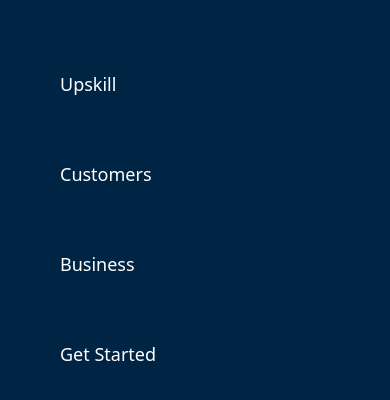
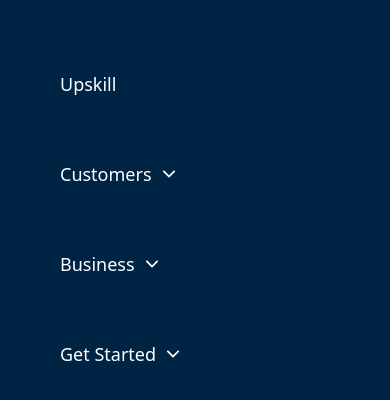
Before and after one commit to Sikal10/cardtonic-clone, a React (Create React App) app: page / in a window 390 px wide. Both pictures are taken after a click on the button 346 px from the left and 76 px from the top of the page. Shown: the part 164-564 px from the top of the page. Built offline with nearby package versions, Linux system fonts and the light colour scheme.

Commit message:
Code Refactoring

```diff
--- a/src/App.css
+++ b/src/App.css
@@ -133,7 +133,7 @@
     position: fixed;
     width: 20px;
     height: 20px;
-    top: 5%;
+    top: 6.3%;
     right: 8.5%;
     border-radius: 50%;
     z-index: 10;
--- a/src/App.js
+++ b/src/App.js
@@ -9,6 +9,7 @@ function App() {
     useEffect(() => {
         boot();
     }, [boot]);
+
     return (
         <div>
             <Home/>
--- a/src/components/Header.jsx
+++ b/src/components/Header.jsx
@@ -1,32 +1,17 @@
 import logo from "../assets/images/logo.svg";
-import React, {useState} from "react";
 import DesktopNavigation from "./DesktopNavigation";
 import MobileNavigation from "./MobileNavigation";
 
 const Header = () => {
 
-    /** framer motion styling */
-    const boxVariant = {
-        open: {
-            scale: 0,
-            scale: 100
-        },
-        close: {
-            scale: 100,
-            scale: 0
-        }
-    }
-
     return (
         <header className={""}>
             <div className={"flex w-[90%] mt-[40px] justify-between md:w-[70%] mx-auto md:mt-[60px]"}>
-                <div className={""}>
-                    <img src={logo} alt=""/>
-                </div>
+                <img src={logo} alt=""/>
 
-                <DesktopNavigation />
+                <DesktopNavigation/>
 
-                <MobileNavigation boxVariant={boxVariant} />
+                <MobileNavigation/>
             </div>
         </header>
     );
--- a/src/components/MobileNavigation.jsx
+++ b/src/components/MobileNavigation.jsx
@@ -1,14 +1,26 @@
 import React, {useEffect, useState} from 'react';
 import {Twirl as Hamburger} from "hamburger-react";
 import {AnimatePresence, motion} from "framer-motion";
+import {IoChevronDownSharp} from "react-icons/io5";
 
-const MobileNavigation = ({boxVariant}) => {
-    const [isFirstMobileButtonClicked, setIsFirstMobileButtonClicked] = useState(false);
-    const [isSecondMobileButtonClicked, setIsSecondMobileButtonClicked] = useState(false);
-    const [isThirdMobileButtonClicked, setIsThirdMobileButtonClicked] = useState(false);
-
+const MobileNavigation = () => {
     const [isMobile, setIsMobile] = useState(false);
 
+    const [isFirstButtonClicked, setIsFirstButtonClicked] = useState(false);
+    const [isSecondButtonClicked, setIsSecondButtonClicked] = useState(false);
+    const [isThirdButtonClicked, setIsThirdButtonClicked] = useState(false);
+
+    /** framer motion styling */
+    const boxVariant = {
+        open: {
+            scale: 100
+        },
+        close: {
+            scale: 0
+        }
+    }
+
+    /** add and remove the overlay class in the body.*/
     useEffect(() => {
         if (isMobile) {
             document.body.classList.add("overlay");
@@ -17,63 +29,103 @@ const MobileNavigation = ({boxVariant}) => {
         }
     }, [isMobile])
 
+    const handleDropdownToggle = (boxNumber) => {
+        switch (boxNumber) {
+            case "first":
+                setIsFirstButtonClicked(!isFirstButtonClicked);
+                setIsSecondButtonClicked(false);
+                setIsThirdButtonClicked(false);
+                break;
+            case "second":
+                setIsFirstButtonClicked(false);
+                setIsSecondButtonClicked(!isSecondButtonClicked);
+                setIsThirdButtonClicked(false);
+                break;
+            case "third":
+                setIsFirstButtonClicked(false);
+                setIsSecondButtonClicked(false);
+                setIsThirdButtonClicked(!isThirdButtonClicked);
+                break;
+            default:
+                setIsFirstButtonClicked(false);
+                setIsSecondButtonClicked(false);
+                setIsThirdButtonClicked(false);
+        }
+
+    }
+
     return (
         <div className={"md:hidden relative"}>
             <Hamburger direction={"right"} toggled={isMobile} toggle={setIsMobile} size={20} easing={"ease-in"}/>
 
             {/*the open mobile menu background with framer-motion */}
-            {isMobile ? <motion.div variants={boxVariant} animate={"open"} className={"bgContainer"}/> :
+            {isMobile ? <motion.div transition={{ease: "linear"}} variants={boxVariant} animate={"open"} className={"bgContainer"}/> :
                 <motion.div variants={boxVariant} animate={"close"} className={"bgContainer"}/>}
 
             <AnimatePresence>
-                {isMobile &&
-                    <motion.div transition={{delay: .7, type: "spring", stiffness: 100}} initial={{x: -200}}
-                                animate={{x: 0}} exit={{x: -200}}
-                                className={"fixed z-10 top-0 right-0 w-full h-full"}>
-                        <div className={"px-[60px] mt-[60%] h-fit flex flex-col gap-[62px]"}>
+                {isMobile && <motion.div
+                        transition={{delay: .5, type: "spring", stiffness: 200}}
+                        initial={{x: -300, opacity: 0}}
+                        animate={{x: 0, opacity: 1, transition: {delay: .8}}}
+                        exit={{x: [50, -120], transition: {duration: .8}}}
+                        className={"fixed z-10 top-0 right-0 w-full h-full"}
+                    >
+                        <div className={"px-[60px] mt-[60%] flex flex-col gap-[62px]"}>
                             <div className={"text-white font-medium text-lg"}>Upskill</div>
                             <div className={"space-y-4"}>
-                                <div className={"text-white font-medium text-lg relative"}>
-                                    <button
-                                        onClick={() => setIsFirstMobileButtonClicked(!isFirstMobileButtonClicked)}>Customers
-                                    </button>
+                                <div className={"mobile-menu"}>
+                                    <button onClick={() => handleDropdownToggle("first")}>Customers</button>
+                                    <span><IoChevronDownSharp/></span>
                                 </div>
 
-                                {isFirstMobileButtonClicked && <div
-                                    className={"bg-[#002444] flex flex-col border text-[14px] space-y-4 text-gray-400"}>
+                                <AnimatePresence>
+                                    {isFirstButtonClicked && <motion.div
+                                        initial={{opacity: 0, y: -20}}
+                                        animate={{opacity: 1, y: 0}}
+                                        exit={{opacity: 0, y: -30, transition: {type: "ease"}}}
+                                        className={"mobile-dropDown"}>
                                         <p>User Rewards</p>
                                         <p>Gift Card Rates</p>
                                         <p>Contact Us</p>
-                                </div>}
+                                    </motion.div>}
+                                </AnimatePresence>
+
                             </div>
                             <div className={"space-y-4"}>
-                                <div className={"text-white font-medium text-lg relative"}>
-                                    <button
-                                        onClick={() => setIsSecondMobileButtonClicked(!isSecondMobileButtonClicked)}>Business
-                                    </button>
+                                <div className={"mobile-menu"}>
+                                    <button onClick={() => handleDropdownToggle("second")}>Business</button>
+                                    <span><IoChevronDownSharp/></span>
                                 </div>
 
-                                {isSecondMobileButtonClicked && <div
-                                    className={"bg-[#002444] flex flex-col border text-[14px] space-y-4 text-gray-400"}>
+                                <AnimatePresence>
+                                    {isSecondButtonClicked && <motion.div
+                                        initial={{opacity: 0, y: -20}}
+                                        animate={{opacity: 1, y: 0}}
+                                        exit={{opacity: 0, y: -30, transition: {type: "ease"}}}
+                                        className={"mobile-dropDown"}>
                                         <p>User Rewards</p>
                                         <p>Gift Card Rates</p>
                                         <p>Contact Us</p>
-                                </div>}
+                                    </motion.div>}
+                                </AnimatePresence>
                             </div>
                             <div className={"space-y-4"}>
-                                <div className={"text-white font-medium text-lg relative"}>
-                                    <button
-                                        onClick={() => setIsThirdMobileButtonClicked(!isThirdMobileButtonClicked)}>
-                                        Get Started
-                                    </button>
+                                <div className={"mobile-menu"}>
+                                    <button onClick={() => handleDropdownToggle("third")}>Get Started</button>
+                                    <span><IoChevronDownSharp/></span>
                                 </div>
 
-                                {isThirdMobileButtonClicked && <div
-                                    className={"bg-[#002444] flex flex-col border text-[14px] space-y-4 text-gray-400"}>
+                                <AnimatePresence>
+                                    {isThirdButtonClicked && <motion.div
+                                        initial={{opacity: 0, y: -20}}
+                                        animate={{opacity: 1, y: 0}}
+                                        exit={{opacity: 0, y: -30, transition: {type: "ease"}}}
+                                        className={"mobile-dropDown"}>
                                         <p>On the Web</p>
                                         <p>On Android</p>
                                         <p>On iOS</p>
-                                </div>}
+                                    </motion.div>}
+                                </AnimatePresence>
                             </div>
                         </div>
                     </motion.div>
--- a/src/index.css
+++ b/src/index.css
@@ -1,3 +1,25 @@
 @tailwind base;
 @tailwind components;
 @tailwind utilities;
+
+@layer components  {
+    .nav-button {
+        @apply text-[#002444] font-medium text-lg;
+    }
+
+    .get-started-btn {
+        @apply bg-[#FFEACA] text-[#002444] font-medium w-[160px] py-[15px] rounded-xl gap-2 flex items-center justify-center;
+    }
+
+    .dropdown-box {
+        @apply z-10 top-[45px] -left-[55px] bg-white absolute px-[30px] w-[200px] py-[18px] space-y-7 rounded-2xl;
+    }
+
+    .mobile-menu {
+        @apply text-white font-medium text-lg flex items-center gap-2 relative;
+    }
+
+    .mobile-dropDown {
+        @apply bg-[#002444] flex flex-col text-[14px] space-y-4 text-gray-400;
+    }
+}
--- a/src/pages/Home.jsx
+++ b/src/pages/Home.jsx
@@ -1,4 +1,3 @@
-import React from 'react';
 import Header from "../components/Header";
 import Hero from "../components/Hero";
 import NoWaste from "../components/NoWaste";
```
Also changed, not shown: src/components/DesktopNavigation.jsx (+8 -13 lines). Lines whose indentation alone changed are shown as unchanged.
